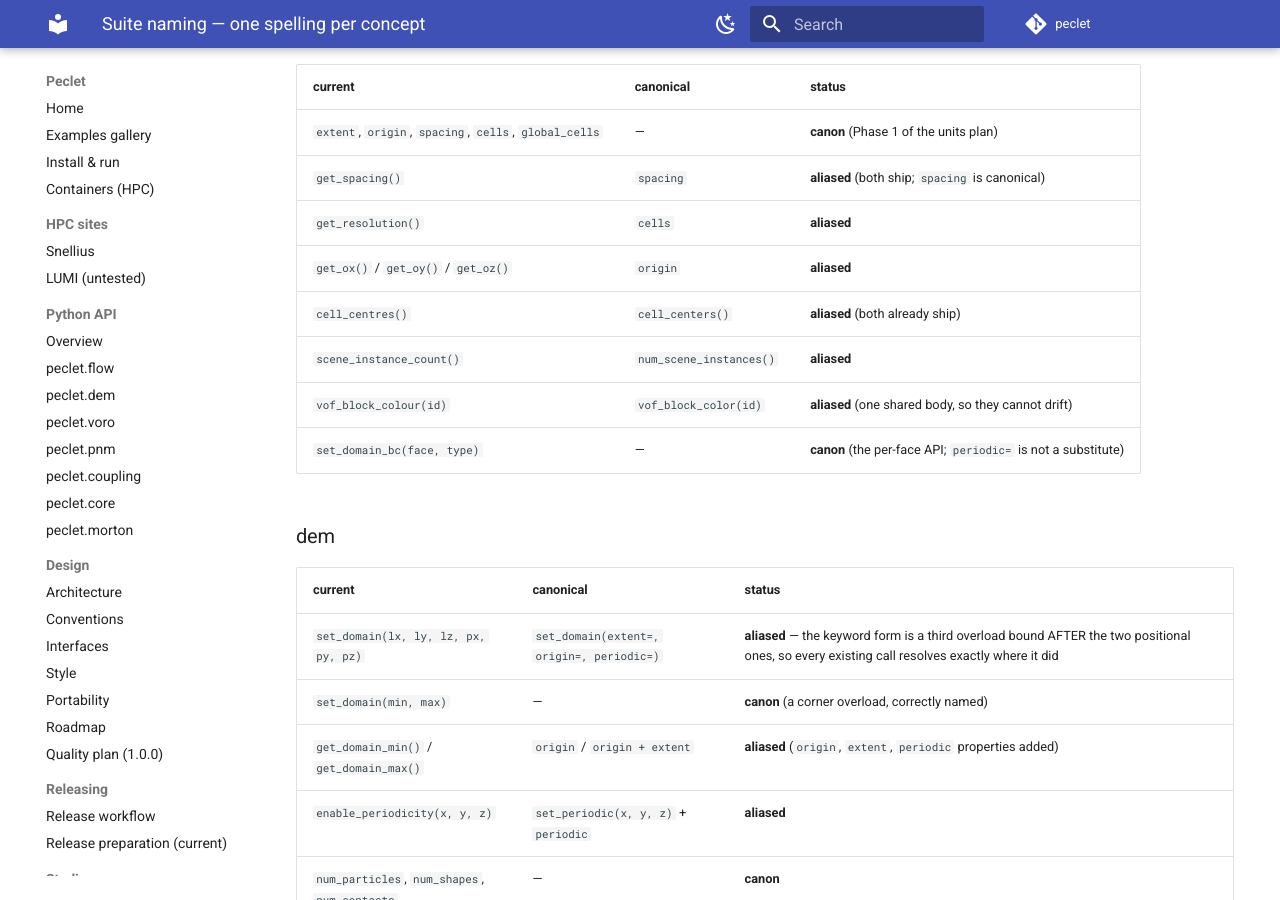
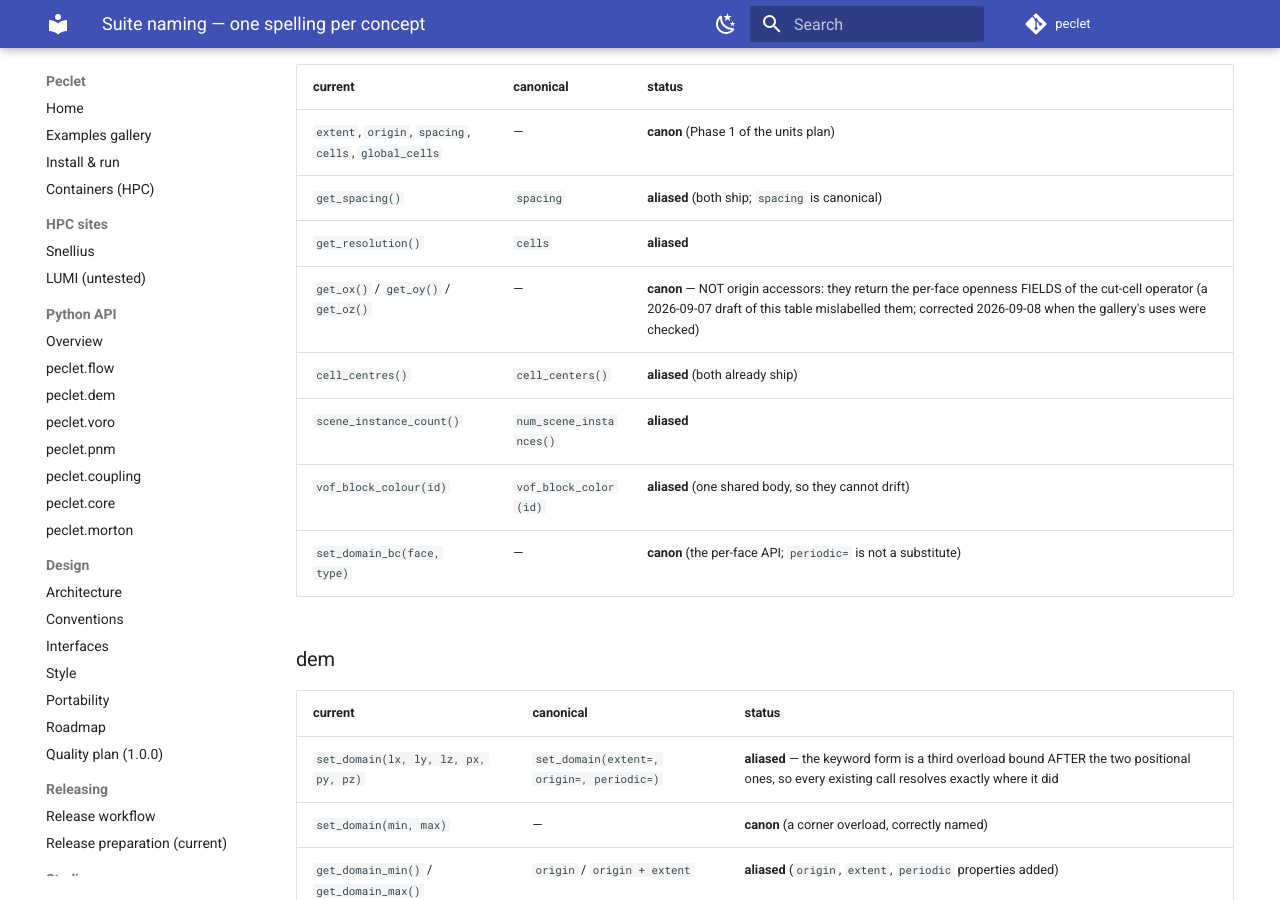
Before and after one commit to computational-chemical-engineering/peclet, an MkDocs documentation site: the page built from docs/NAMING.md, in a window 1280 px wide and 900 px high, scrolled down 2949 px. Built offline with MkDocs 1.6.1 and Material for MkDocs 9.7.7, drawn with Linux system fonts in a browser that asks for light colours; comment, search, counter and statistics services are not loaded.

Commit message:
docs: get_ox/get_oy/get_oz are flow's openness fields, not origin accessors — correct the NAMING table and the rename plan
Co-Authored-By: Claude Fable 5.1 <noreply@anthropic.com>
Claude-Session: https://claude.ai/code/session_01Wqm2gbrbGKeKH8YVUHoTch

```diff
--- a/docs/NAMING.md
+++ b/docs/NAMING.md
@@ -127,7 +127,7 @@ correct; **open** = recorded, not yet done.
 | `extent`, `origin`, `spacing`, `cells`, `global_cells` | — | **canon** (Phase 1 of the units plan) |
 | `get_spacing()` | `spacing` | **aliased** (both ship; `spacing` is canonical) |
 | `get_resolution()` | `cells` | **aliased** |
-| `get_ox()` / `get_oy()` / `get_oz()` | `origin` | **aliased** |
+| `get_ox()` / `get_oy()` / `get_oz()` | — | **canon** — NOT origin accessors: they return the per-face openness FIELDS of the cut-cell operator (a 2026-09-07 draft of this table mislabelled them; corrected 2026-09-08 when the gallery's uses were checked) |
 | `cell_centres()` | `cell_centers()` | **aliased** (both already ship) |
 | `scene_instance_count()` | `num_scene_instances()` | **aliased** |
 | `vof_block_colour(id)` | `vof_block_color(id)` | **aliased** (one shared body, so they cannot drift) |
```
Also changed, not shown: docs/QUALITY_PLAN.md (+1 -1 lines).
